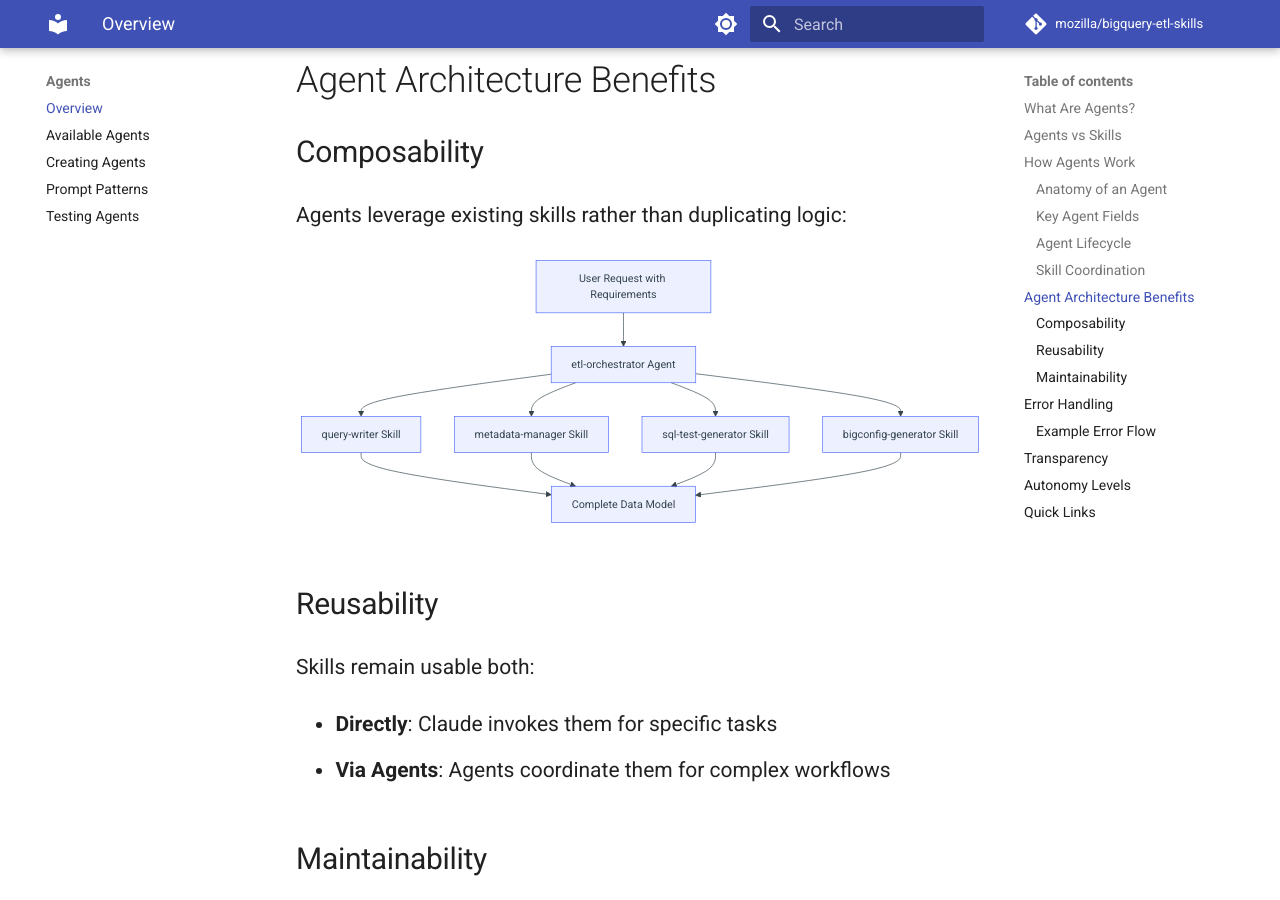
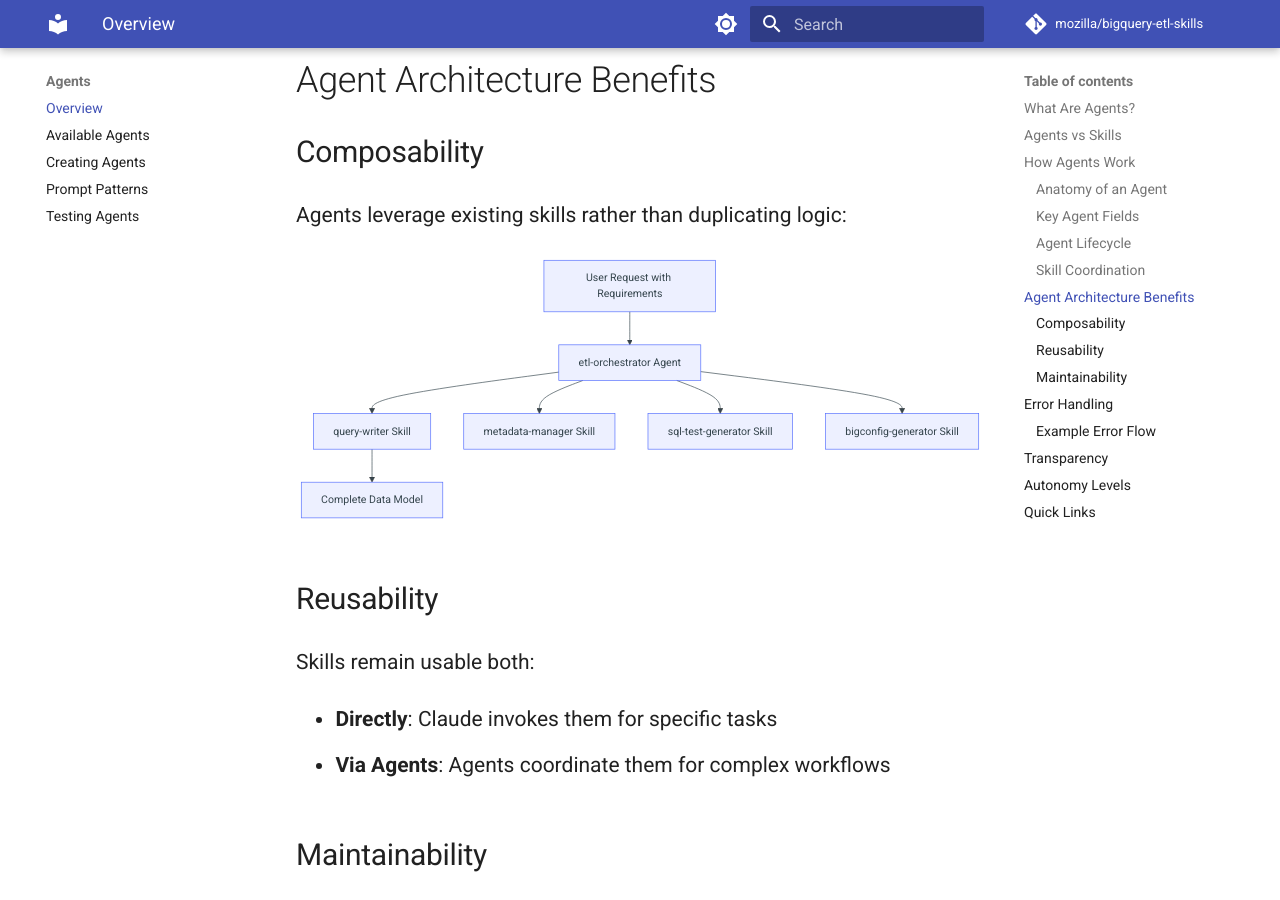
Before and after one commit to mozilla/bigquery-etl-skills, an MkDocs documentation site: the page built from docs/agents/overview.md, in a window 1280 px wide and 900 px high, scrolled down 3479 px. Built offline with MkDocs 1.6.1 and Material for MkDocs 9.7.7, drawn with Linux system fonts in a browser that asks for light colours; comment, search, counter and statistics services are not loaded.

````diff
--- a/docs/agents/overview.md
+++ b/docs/agents/overview.md
@@ -89,9 +89,6 @@ graph TB
     B --> E[sql-test-generator Skill]
     B --> F[bigconfig-generator Skill]
     C --> G[Complete Data Model]
-    D --> G
-    E --> G
-    F --> G
 ```
 
 ### Reusability
````
Also changed, not shown: docs/getting-started/installation.md (+1 -1 lines), docs/index.md (+1 -1 lines).
